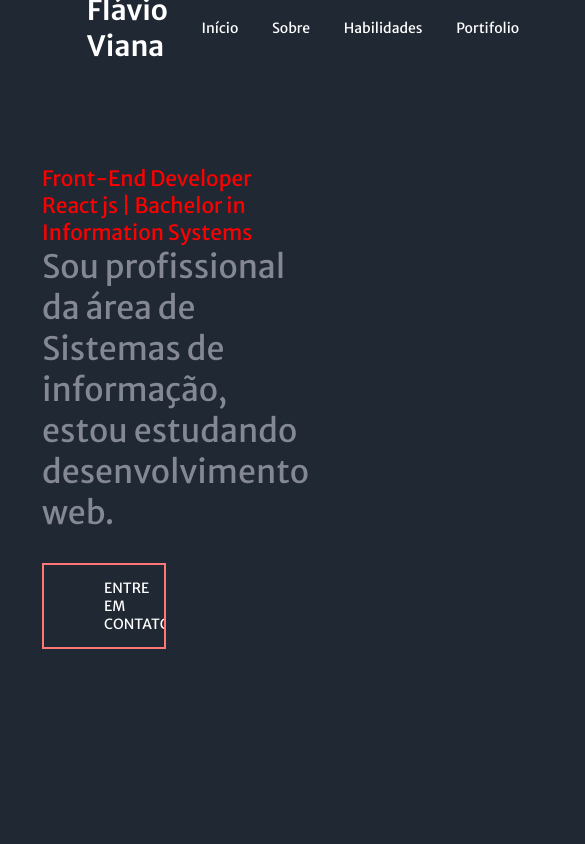
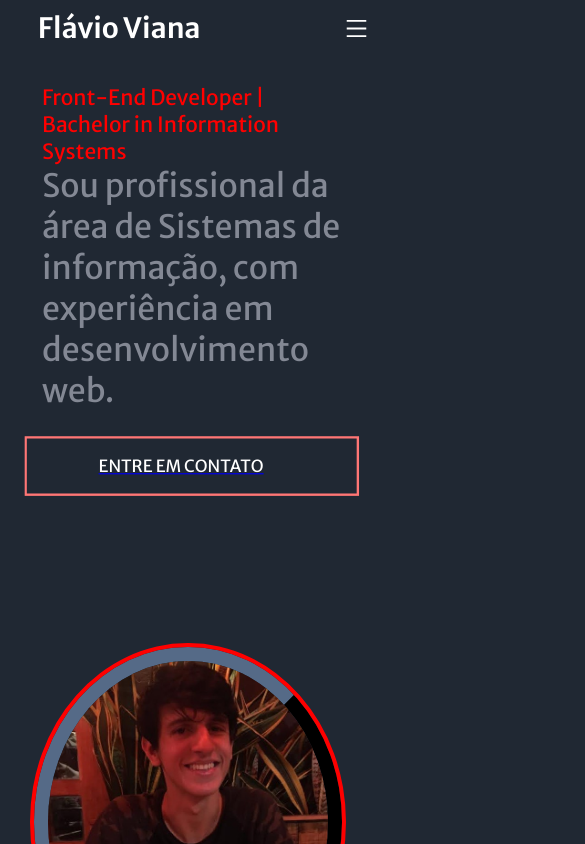
Before and after one commit to FLaVio-G/portifolio, a React (Create React App) app: page / in a window 390 px wide. Shown: the top 844 px of the page, 585 px wide, since content can reach past the window. Built offline with nearby package versions, Linux system fonts and the light colour scheme.

Commit message:
Responsividade, correção de bugs e deploy

```diff
--- a/src/components/About/index.tsx
+++ b/src/components/About/index.tsx
@@ -3,6 +3,7 @@ import { AreaInfo, BarDetail, Container, ImageArea, ImageF, ImageUser, InfoDetai
 import { BsGithub } from 'react-icons/bs';
 import { FaLinkedin } from 'react-icons/fa';
 import { HiOutlineMailOpen } from 'react-icons/hi';
+import { Link } from "react-scroll";
 
 
 
@@ -24,9 +25,14 @@ function About() {
 
           <BarDetail>
 
-          <SubDetail> <BsGithub size={50} color="red"  /> </SubDetail>
+          <a href="https://github.com/KaTSu113">
+          <SubDetail > <BsGithub size={50} color="red"  /> </SubDetail>
+          </a>
+
+          <a href="https://www.linkedin.com/in/fl%C3%A1vioviana113/">
           <SubDetail> <FaLinkedin size={50} color="red" /> </SubDetail>
-          <SubDetail> < HiOutlineMailOpen size={50} color="red" /> </SubDetail>
+          </a>
+
 
           </BarDetail>
 
--- a/src/components/About/styles.ts
+++ b/src/components/About/styles.ts
@@ -2,7 +2,7 @@ import { BsGithub } from 'react-icons/bs';
 import styled from 'styled-components';
 
 export const Container = styled.div`
-width: 90%;
+width: 100%;
 display: flex;
 align-items: center;
 padding: 4.5rem 1.5rem;
@@ -11,23 +11,23 @@ justify-content: space-evenly;
 
 export const Wrapper = styled.div`
 display: flex;
+width: 85%;
 @media screen and (max-width: 1079px){
        display: flex;
        flex-direction: column;
-       padding-bottom: 35rem;
-       padding:0 1.5rem;
 
     }
 
 
   `;
 export const ImageArea = styled.div`
-
+margin-right: 1rem;
 
   `;
 export const AreaInfo = styled.div`
- margin-left: 1rem;
- width: 60rem;
+ width: 100%;
+  text-align: justify;
+    letter-spacing: 1px;
 
   `;
 
@@ -77,8 +77,14 @@ outline: 0.3rem solid red;
 border: 1rem outset #202833;
 
 @media screen and (max-width: 1120px){
+        width: 250px;
+        height: 250px;
+    }
+    @media screen and (max-width: 1678px){
         width: 350px;
+        height: 350px;
     }
+
 
   `;
 
@@ -97,6 +103,17 @@ color: white;
 margin-left: 1rem;
 margin-right:1rem;
 font-size:1rem;
+animation: go-back 1s infinite alternate;
+}
+
+@keyframes go-back {
+  from {
+    transform: translateY(0px);
+  }
+  to {
+    transform: translateX(15px) scale(1.5);
+  }
+
 `;
 
 export const MoreInfo2 = styled.div`
@@ -106,3 +123,7 @@ font-size:2.5rem;
 justify-content:center;
 color: white;
 `;
+
+export const CaseIcon = styled.div`
+
+`
--- a/src/components/Informations/index.tsx
+++ b/src/components/Informations/index.tsx
@@ -6,16 +6,17 @@ function Informations() {
 
     <Container  id='informations'>
       <Information >
-        <Formation>Front-End Developer React js | Bachelor in Information Systems</Formation>
+        <Formation>Front-End Developer | Bachelor in Information Systems</Formation>
         <Description>
           Sou profissional da área de Sistemas de informação,
-          estou estudando desenvolvimento web.
+          com experiência em desenvolvimento web.
         </Description>
 
-        <Gbutton>Entre em contato</Gbutton>
       </Information >
 
-
+      <a href="https://www.linkedin.com/in/fl%C3%A1vioviana113/">
+      <Gbutton>Entre em contato</Gbutton>
+      </a>
     </Container>
 
 
--- a/src/components/Informations/styles.ts
+++ b/src/components/Informations/styles.ts
@@ -1,12 +1,14 @@
 import styled from 'styled-components';
 
 export const Container = styled.div`
-width: 90%;
-max-width: 980px;
-height: 100vh;
-display: flex;
-align-items: center;
-padding: 15rem 1.5rem;
+  width: 100%;
+  height: auto;
+  display: flex;
+  flex-direction: column;
+
+  padding: 4.5rem 1.5rem;
+  padding-top:6rem;
+
 
   `;
 
@@ -15,14 +17,13 @@ display: flex;
 flex-direction: column;
 justify-content: flex-start;
 align-items: left;
-
-@media screen and (max-width: 769px){
-        width: 100%;
-        padding:0 1.5rem;
-    }
+padding: 0px 1.5rem;
 
 
-
+@media screen and (max-width: 1140px){
+        justify-content: center;
+        align-items: center;
+    }
   `;
 
 export const Description = styled.div`
@@ -49,9 +50,8 @@ color: white;
 
 
 export const Gbutton = styled.div`
-  position: relative;
-  width: 37%;
-  display: block;
+  width: 280px;
+  height: auto;
   color: white;
   font-size: 14px;
   text-decoration: none;
@@ -61,11 +61,28 @@ export const Gbutton = styled.div`
   text-transform: uppercase;
   overflow: hidden;
   transition: 1s all ease;
+  margin-left: 1.5rem;
+  animation: go-back 1s infinite alternate;
+
 
 
     &:hover {
-        filter:brightness(0.9);
+        filter:brightness(1);
+        color: red;
+        text-decoration: 999;
+        cursor: pointer;
+
 
     }
 
+}
+
+@keyframes go-back {
+  from {
+    transform: translateY(0px);
+  }
+  to {
+    transform: translateX(10px) scale(1.2);
+  }
+
 `;
--- a/src/components/NavBar/index.tsx
+++ b/src/components/NavBar/index.tsx
@@ -1,16 +1,33 @@
-import { Container, Header, Name, OptionMenu } from "./styles";
+import { CloseMenu, Container, Header, Name, OpenMenu, OptionMenu } from "./styles";
+import React, { useState } from "react";
 import { Link } from "react-scroll";
+import SideBar from "../SideBar";
 
 
-function NavBar() {
+
+export function NavBar() {
+
+  const[isOpen, setIsOpen] = useState(false);
+  const[click, setClick] = useState(false);
+
+  function toggle() {
+    setIsOpen(!isOpen);
+    setClick(!isOpen);
+  }
 
   return (
 
     <Container>
-
+      <SideBar  isOpen={isOpen} toggle={toggle} />
         <Name>
           <p className="MyName"> Flávio Viana </p>
         </Name>
+
+        {!click ?
+        <OpenMenu onClick={toggle} />
+        :
+        <CloseMenu onClick={toggle} />
+      }
 
         <Header>
 
--- a/src/components/NavBar/styles.ts
+++ b/src/components/NavBar/styles.ts
@@ -1,17 +1,16 @@
 import styled from 'styled-components';
+import {AiOutlineMenu, AiOutlineClose} from 'react-icons/ai';
 
 export const Container = styled.div`
-  width: 90%;
-  height: 4rem;
-  margin: 0 auto;
-  padding: 0 1rem 10rem;
-  align-items: center;
-  justify-content: space-between;
-  padding: 0 5rem;
-  position: fixed;
-  display: flex;
-  z-index: 999;
-  background:#202833;
+width: 100%;
+height: 4rem;
+padding: 0 1.5rem;
+position: fixed;
+display: flex;
+justify-content: space-between;
+align-items: center;
+background-color:#202833;
+z-index: 999;
 
     .MyName{
       font-size: 2rem;
@@ -21,6 +20,11 @@ export const Container = styled.div`
 
 export const Header = styled.div`
 display: flex;
+flex-direction: row;
+
+   @media screen and (max-width: 769px){
+        display: none;
+    }
 `;
 
 export const OptionMenu = styled.div`
@@ -29,14 +33,11 @@ font-size: 1rem;
 color: white;
 
 &:hover{
+
         color: red;
         text-decoration: 999;
         cursor: pointer;
     }
-
-
-
-
 `;
 
 export const Name = styled.div`
@@ -44,4 +45,28 @@ padding: 0 1.2rem;
 font-size: 1rem;
  color: white;
 
-`
+`;
+
+
+export const OpenMenu = styled(AiOutlineMenu)`
+width: 25px;
+height: 25px;
+display: none;
+color: white;
+cursor: pointer;
+@media screen and (max-width: 769px){
+        display: block;
+    }
+
+`;
+
+export const CloseMenu = styled(AiOutlineClose)`
+  width: 25px;
+  height: 25px;
+  display: none;
+  color: red;
+  cursor: pointer;
+    @media screen and (max-width: 769px){
+        display: block;
+    }
+`;
--- a/src/components/Projects/styles.ts
+++ b/src/components/Projects/styles.ts
@@ -5,7 +5,8 @@ export const Container = styled.nav`
     display: flex;
     flex-direction: column;
     align-items: center;
-    padding: 5rem 1.5rem;
+    padding: 4.5rem 1.5rem;
+
 
 
 
@@ -22,6 +23,12 @@ export const Card = styled.nav`
     box-shadow: rgba(50, 50, 93, 0.25) 0px 30px 60px -12px inset, rgba(0, 0, 0, 0.3) 0px 18px 36px -18px inset;
     align-items: center;
     justify-content: center;
+    color: white;
+    margin-top: 1.5rem;
+    font-size:1.5rem;
+    text-align: justify;
+    letter-spacing: 0.1rem;
+    opacity: 0.8;
   `;
 
 export const Subtitle = styled.nav`
--- /dev/null
+++ b/src/components/SideBar/index.js
@@ -0,0 +1,20 @@
+import { SideMenu, SideLink, Container} from './styles'
+
+
+
+function Sidebar({ isOpen, toggle } ) {
+    return (
+
+        <Container isOpen={isOpen} toggle={toggle}>
+            <SideMenu>
+                <SideLink to= 'informations' smooth={true} duration={1000} onClick={toggle}> Início </SideLink>
+                <SideLink to= 'About' smooth={true} duration={1000} onClick={toggle}> Sobre </SideLink>
+                <SideLink to= 'skills' smooth={true} duration={1000} onClick={toggle}> Habilidades </SideLink>
+                <SideLink to= 'projects' smooth={true} duration={1000} onClick={toggle}> Portifolio </SideLink>
+            </SideMenu>
+        </Container>
+
+    );
+}
+
+export default Sidebar;
--- /dev/null
+++ b/src/components/SideBar/styles.js
@@ -0,0 +1,45 @@
+import styled from 'styled-components';
+import { Link } from 'react-scroll';
+
+export const Container = styled.aside`
+ width: auto;
+    height: auto;
+    position: absolute;
+    right: 0;
+    top: 0;
+    margin-top: 4rem;
+    width: 13rem;
+    height: 13rem;
+    display: none;
+    background:#202833;
+    @media screen and (max-width: 769px){
+        display:${({ isOpen }) => (isOpen ? 'flex' : 'none')};
+    }
+`;
+
+export const SideMenu= styled.div`
+   width: 100%;
+    display: flex;
+    flex-direction: column;
+`;
+
+export const SideLink= styled( Link )`
+    width: 100%;
+    height: 100%;
+    padding: 0.8rem;
+    display: flex;
+    align-items: center;
+    justify-content: center;
+    transition: 0.1s ease-in;
+    cursor: pointer;
+    background:#202833;
+    color: white;
+
+    &:hover{
+
+  color: red;
+  text-decoration: 999;
+  cursor: pointer;
+}
+
+`;
--- a/src/components/Skills/index.tsx
+++ b/src/components/Skills/index.tsx
@@ -7,6 +7,7 @@ import { DiSass } from 'react-icons/di';
 import { FaReact } from 'react-icons/fa';
 import { FiFigma } from 'react-icons/fi';
 import { SiInkscape } from 'react-icons/si';
+import { Title2 } from "../About/styles";
 
 function Skills() {
   return (
@@ -21,49 +22,50 @@ function Skills() {
         <SkillLane>
 
           <FaHtml5 size={100} color="red" />
+          <Title2>Html</Title2>
 
         </SkillLane>
 
         <SkillLane>
 
           <DiCss3 size={100} color="red" />
-
+          <Title2>Css</Title2>
         </SkillLane>
 
         <SkillLane>
 
           <SiStyledcomponents size={100} color="red" />
-
+          <Title2>Styled components</Title2>
         </SkillLane>
 
         <SkillLane>
 
           <IoLogoJavascript size={100} color="red" />
-
+          <Title2>Javascript</Title2>
         </SkillLane>
 
         <SkillLane>
 
           <DiSass size={100} color="red" />
-
+          <Title2>Sass</Title2>
         </SkillLane>
 
         <SkillLane>
 
           <FaReact size={100} color="red" />
-
+          <Title2>React js</Title2>
         </SkillLane>
 
         <SkillLane>
 
           <FiFigma size={100} color="red" />
-
+          <Title2>Figma</Title2>
         </SkillLane>
 
         <SkillLane>
 
           <SiInkscape size={100} color="red" />
-
+          <Title2>Inkscape</Title2>
         </SkillLane>
 
 
--- a/src/components/Skills/styles.ts
+++ b/src/components/Skills/styles.ts
@@ -6,7 +6,7 @@ flex-direction: column;
 width:100%;
 justify-content:center;
 align-items:center;
-padding: 15rem 1.5rem;
+padding: 4.5rem 1.5rem;
 
 
   `
@@ -28,6 +28,8 @@ export const Wrapper = styled.div`
 
 export const SkillLane = styled.div`
   display: flex;
+  align-items: center;
+  flex-direction: column;
   justify-content: center;
   margin:0 auto;
   padding: 2.5rem 1rem;
@@ -40,3 +42,13 @@ export const Title = styled.div`
     align-items: center;
     color: white;
   `;
+
+
+export const title2 = styled.div`
+  color: white;
+  margin-top: 1.5rem;
+  font-size:1.5rem;
+  text-align: justify;
+  letter-spacing: 0.1rem;
+  opacity: 0.8;
+  `;
```
Also changed, not shown: package.json (+9 -5 lines), 1 other file (tests, documents, lock files or other folders).
